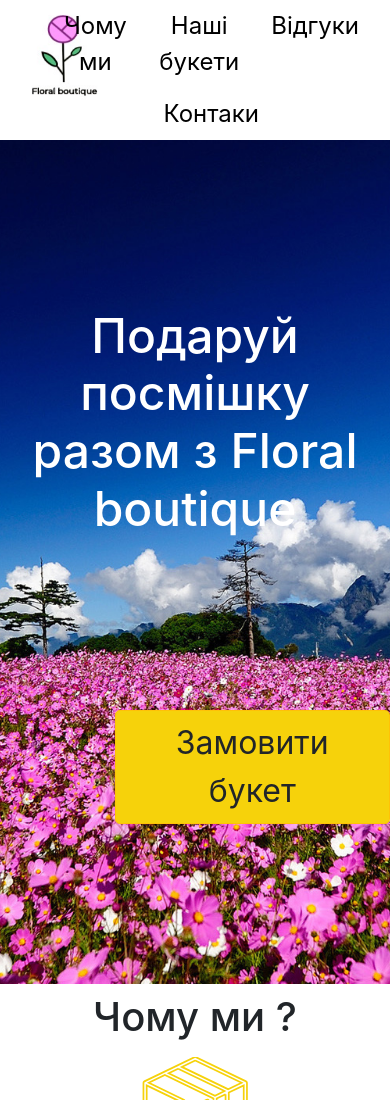
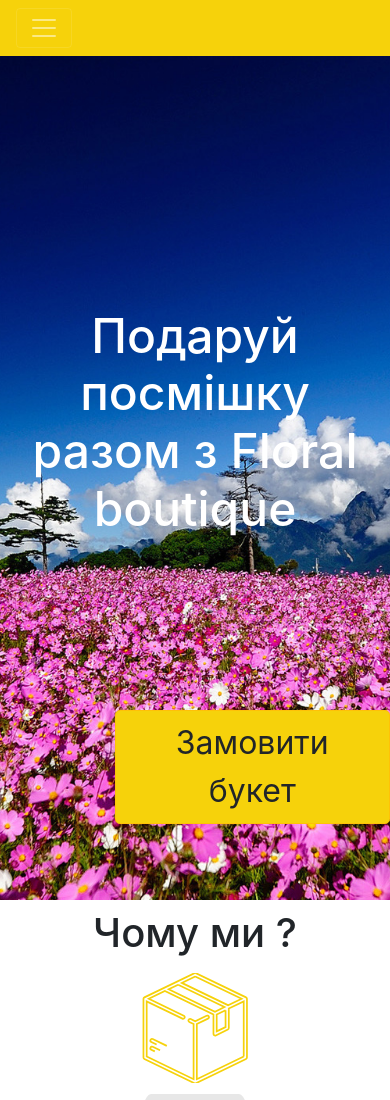
Before and after one commit to Ostapcs/landing-page, a website: page Shop/app/index.html in a window 390 px wide. Shown: the top 1100 px of the page. Drawn offline with Linux system fonts and the light colour scheme; files that its build step writes are made by us from their sources.

Commit message:
add collapsed nav Bar

```diff
--- a/Shop/app/index.html
+++ b/Shop/app/index.html
@@ -22,14 +22,18 @@
         a:hover {
             color: #F6D20B;
         }
+
     </style>
 </head>
 <body>
-<div>
+
+<div class="pos-f-t">
+    <div class="collapse" id="navbarToggleExternalContent">
+        <div class="bg-light p-4" style="">
             <div class="row" style="margin: 0">
-        <div class="col-1  align-self-start">
+                <div class="col-1  align-self-start" id="logo">
                     <a class="navbar-brand" href="#">
-                <img src="images/logo.jpg" width="100" height="100" alt="">
+                        <img src="images/output-onlinepngtools.png" width="100" height="100" alt="">
                     </a>
                 </div>
                 <div class="col-11 mr-auto align-self-center">
@@ -51,6 +55,41 @@
                 </div>
             </div>
         </div>
+    </div>
+    <nav  class="navbar navbar-dark" style="background-color: #F6D20B">
+        <button id="but1" class="navbar-toggler" type="button" data-toggle="collapse" data-target="#navbarToggleExternalContent" aria-controls="navbarToggleExternalContent" aria-expanded="false" aria-label="Toggle navigation">
+            <span class="navbar-toggler-icon"></span>
+        </button>
+
+    </nav>
+</div>
+
+<!--<div>-->
+<!--    <div class="row" style="margin: 0">-->
+<!--        <div class="col-1  align-self-start">-->
+<!--            <a class="navbar-brand" href="#">-->
+<!--                <img src="images/logo.jpg" width="100" height="100" alt="">-->
+<!--            </a>-->
+<!--        </div>-->
+<!--        <div class="col-11 mr-auto align-self-center">-->
+
+<!--            <ul class="nav nav-pills nav-justified" id="navbar" role="tablist">-->
+<!--                <li class="nav-item">-->
+<!--                    <a class="nav-link" href="#why-we" >Чому ми</a>-->
+<!--                </li>-->
+<!--                <li class="nav-item">-->
+<!--                    <a class="nav-link" href="#flowers">Наші букети</a>-->
+<!--                </li>-->
+<!--                <li class="nav-item">-->
+<!--                    <a class="nav-link" href="#feedback" >Відгуки</a>-->
+<!--                </li>-->
+<!--                <li class="nav-item">-->
+<!--                    <a class="nav-link" href="#contacts">Контаки</a>-->
+<!--                </li>-->
+<!--            </ul>-->
+<!--        </div>-->
+<!--    </div>-->
+<!--</div>-->
 
 
 <div id="example1">
--- a/Shop/app/js/main.js
+++ b/Shop/app/js/main.js
@@ -4,6 +4,9 @@
     const f = $('#f');
     const f1 = $('#f1');
     const f2 = $('#f2');
+    const logo = $('#logo');
+    const navBar = $('#navbar');
+
 
     const w = $(window).width();
     const h = $(window).height();
@@ -12,6 +15,7 @@
     header.css({left: w / 2 - header.width() / 2 + "px", top: h / 2 - header.height() / 2 + 'px', display: "block",});
 
     adaptiveFeature(w);
+    adaptiveNavBar(w);
 
     function adaptiveFeature(w) {
         if (w < 1050) {
@@ -33,7 +37,33 @@
                 obj.style.display = 'none'
             })
         }
+    }
 
+    function adaptiveNavBar(w)
+    {
+        const navbarToggler = $('.navbar-toggler')[0];
+        const underNavBar = $('.navbar');
+        const collapse = $('.collapse')[0];
+        if (w < 800) {
+            logo.css({display: 'none'});
+            navBar.css({display: 'inline'});
+            underNavBar.css({display: 'flex'});
+            $('.bg-light').attr("style", "background-color :#f6d20b57 !important");
+            if(collapse.classList.contains('show')) {
+                collapse.classList.remove('show');
+                $('.navbar-toggler').attr("aria-expanded", false)[0].classList.add(('collapsed'));
+            }
+        } else {
+
+            logo.css({display: 'inline-block'});
+            navBar.css({display: 'flex'});
+            $('.bg-light').attr("style", "background-color : white !important");//"background-color", "white", "important");
+            if(!collapse.classList.contains('show')) {
+                collapse.classList.toggle('show');
+                $('.navbar-toggler').attr("aria-expanded", true)[0].classList.remove(('collapsed'));
+            }
+            underNavBar.css({display: 'none'});
+        }
     }
 
     f.onScrolledTo(0, function () {
@@ -64,6 +94,7 @@
 
 
         adaptiveFeature(w);
+        adaptiveNavBar(w)
 
     });
 
```
Also changed, not shown: Shop/app/js/main.min.js. Lines whose indentation alone changed are shown as unchanged.
